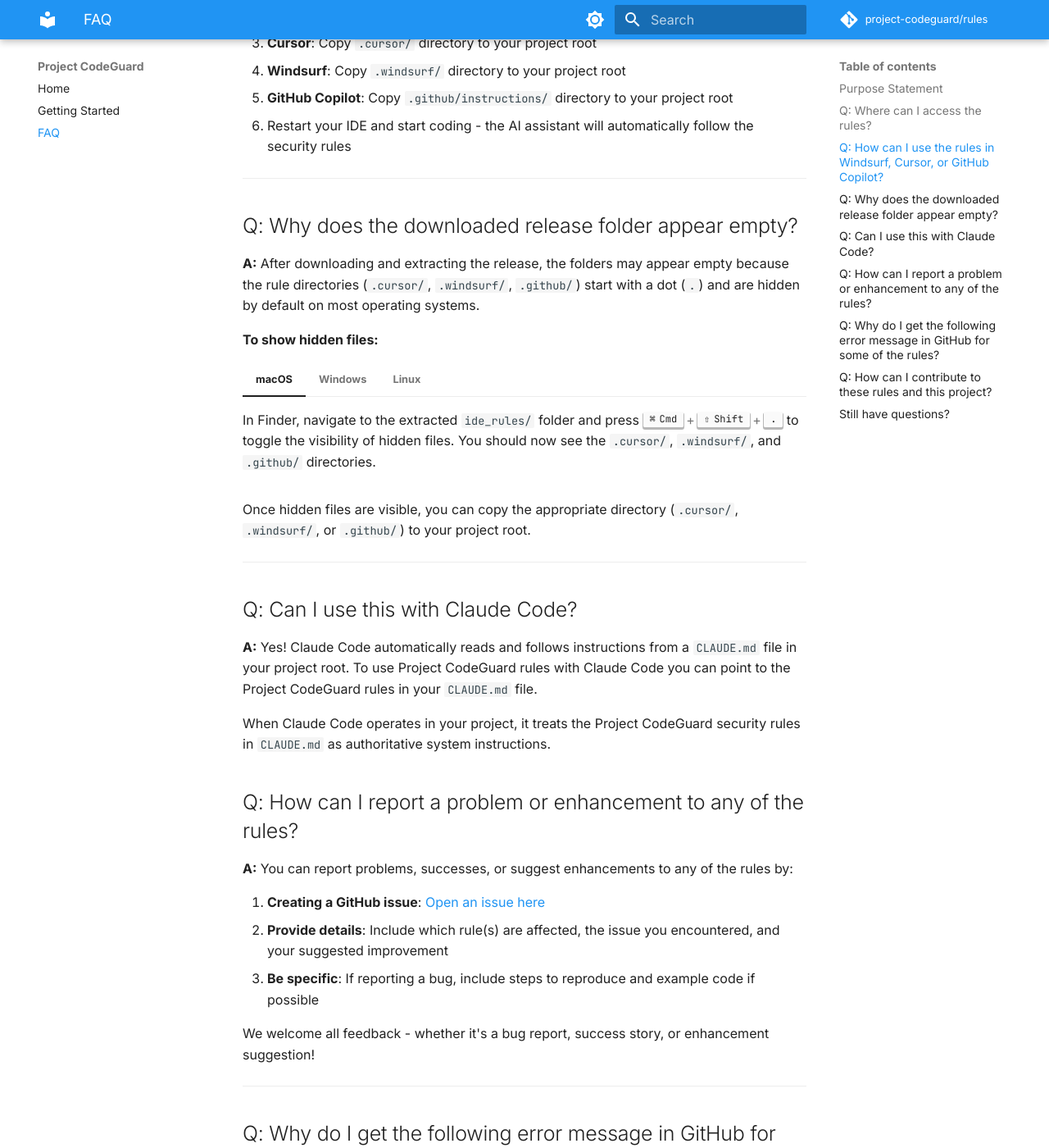
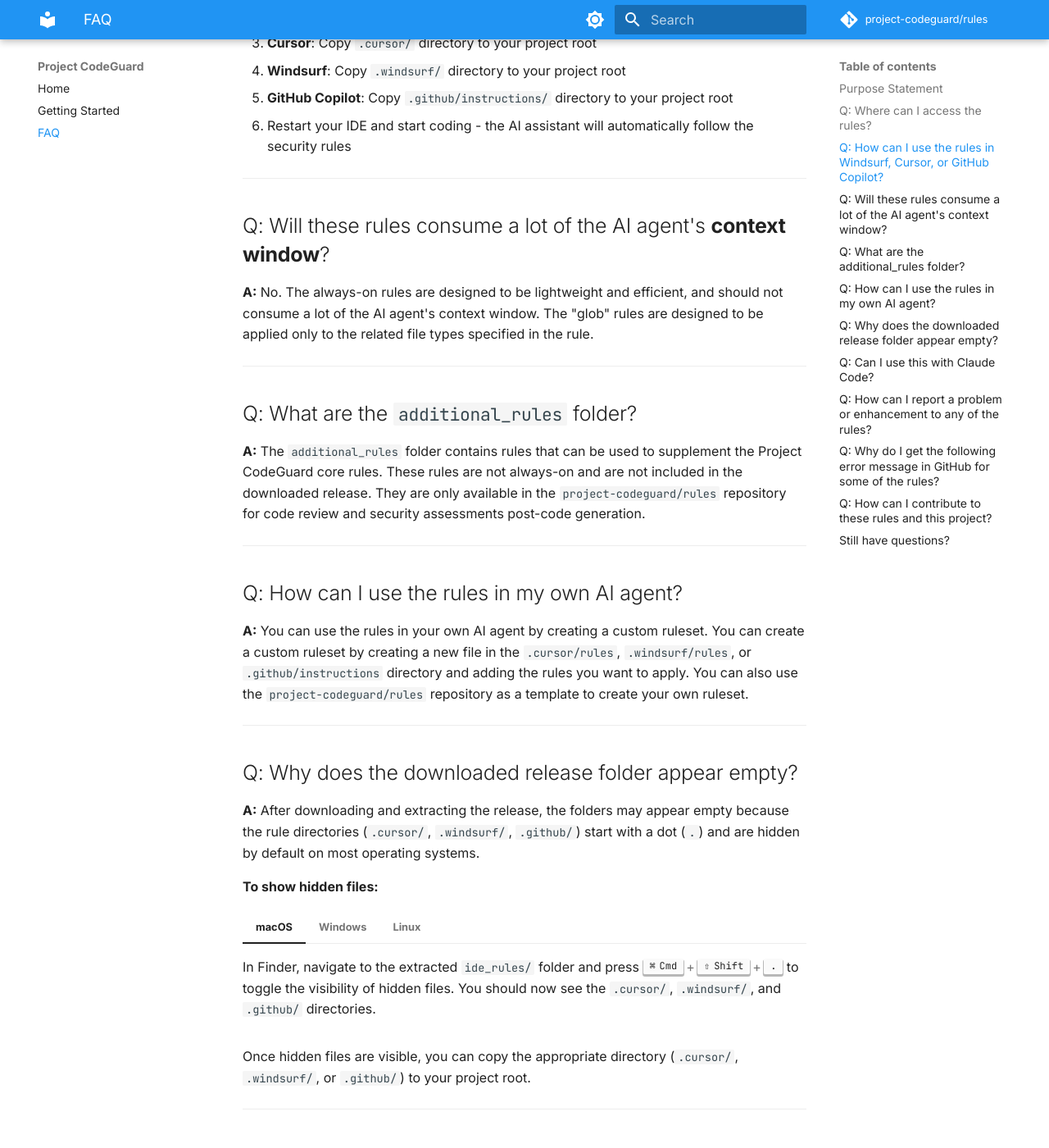
Before and after one commit to sumik5/project-codeguard-ja, an MkDocs documentation site: the page built from docs/faq.md, in a window 1280 px wide and 1400 px high, scrolled down 722 px. Shown: the whole window at 82% size. Built offline with MkDocs 1.6.1 and Material for MkDocs 9.7.7, drawn with Linux system fonts in a browser that asks for light colours; comment, search, counter and statistics services are not loaded.

Commit message:
docs: Update CONTRIBUTING.md and FAQ with new branch naming conventions and context window clarification

```diff
--- a/docs/faq.md
+++ b/docs/faq.md
@@ -22,6 +22,22 @@
    - **Windsurf**: Copy `.windsurf/` directory to your project root
    - **GitHub Copilot**: Copy `.github/instructions/` directory to your project root
 3. Restart your IDE and start coding - the AI assistant will automatically follow the security rules
+
+---
+## Q: Will these rules consume a lot of the AI agent's **context window**?
+
+**A:** No. The always-on rules are designed to be lightweight and efficient, and should not consume a lot of the AI agent's context window. The "glob" rules are designed to be applied only to the related file types specified in the rule.
+
+---
+## Q: What are the `additional_rules` folder?
+
+**A:** The `additional_rules` folder contains rules that can be used to supplement the Project CodeGuard core rules. These rules are not always-on and are not included in the downloaded release. They are only available in the `project-codeguard/rules` repository for code review and security assessments post-code generation.
+
+---
+
+## Q: How can I use the rules in my own AI agent?
+
+**A:** You can use the rules in your own AI agent by creating a custom ruleset. You can create a custom ruleset by creating a new file in the `.cursor/rules`, `.windsurf/rules`, or `.github/instructions` directory and adding the rules you want to apply. You can also use the `project-codeguard/rules` repository as a template to create your own ruleset.
 
 ---
 
```
Also changed, not shown: CONTRIBUTING.md (+4 -9 lines).
